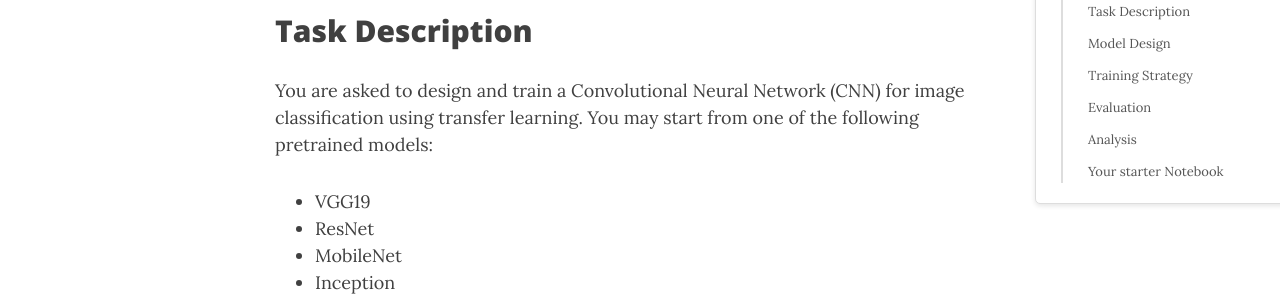
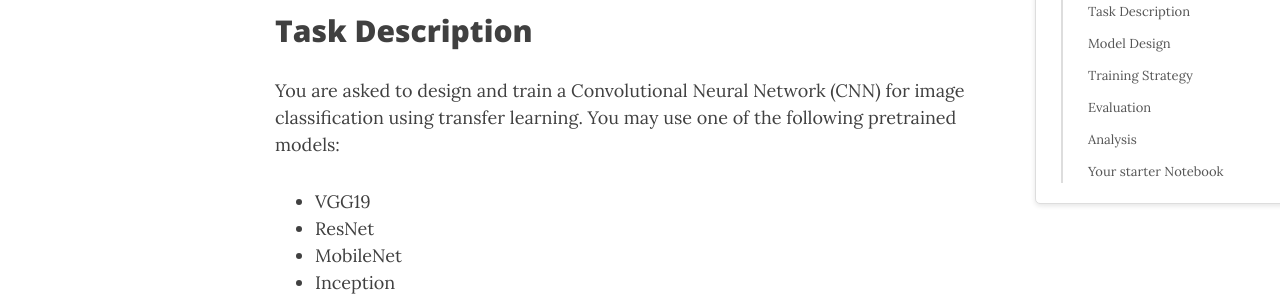
Before and after one commit to MariemZaouali/mariemzaouali.github.io, a Jekyll site: the page built from _posts/2025-11-13-genAITp1.md, in a window 1280 px wide and 900 px high, scrolled down 565 px. Shown: the part 181-481 px from the top of the window. Built offline with Jekyll 4.4.1, drawn with Linux system fonts in a browser that asks for light colours; comment, search, counter and statistics services are not loaded.

Commit message:
Update 2025-11-13-genAITp1.md

````diff
--- a/_posts/2025-11-13-genAITp1.md
+++ b/_posts/2025-11-13-genAITp1.md
@@ -18,7 +18,7 @@ Description: The CIFAR-10 dataset consists of 60,000 color images of size 32×32
 
 ## Task Description
 You are asked to design and train a Convolutional Neural Network (CNN) for image classification using transfer learning.
-You may start from one of the following pretrained models:
+You may use one of the following pretrained models:
 
 - VGG19
 - ResNet
@@ -231,4 +231,5 @@ for name, model in models_dict.items():
     print(f"Test predictions saved to {submission_file}")
 
 
+
 ```
````
